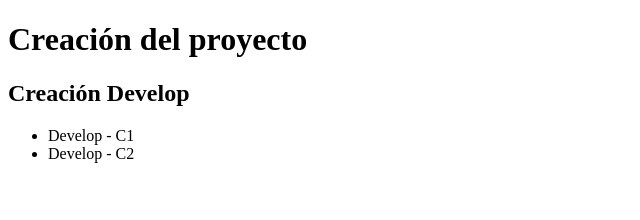
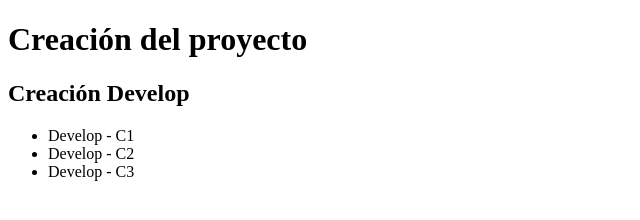
Before and after one commit to jmurillob01/UT2-2, a plain HTML site: page index.html in a window 1280 px wide. Shown: the whole page, without its empty margins (0-640 px from the left). Drawn offline with Linux system fonts and the light colour scheme.

Commit message:
Develop - C3

```diff
--- a/index.html
+++ b/index.html
@@ -13,6 +13,7 @@
     <ul>
         <li>Develop - C1</li>
         <li>Develop - C2</li>
+        <li>Develop - C3</li>
     </ul>
 </body>
 </html>
```
